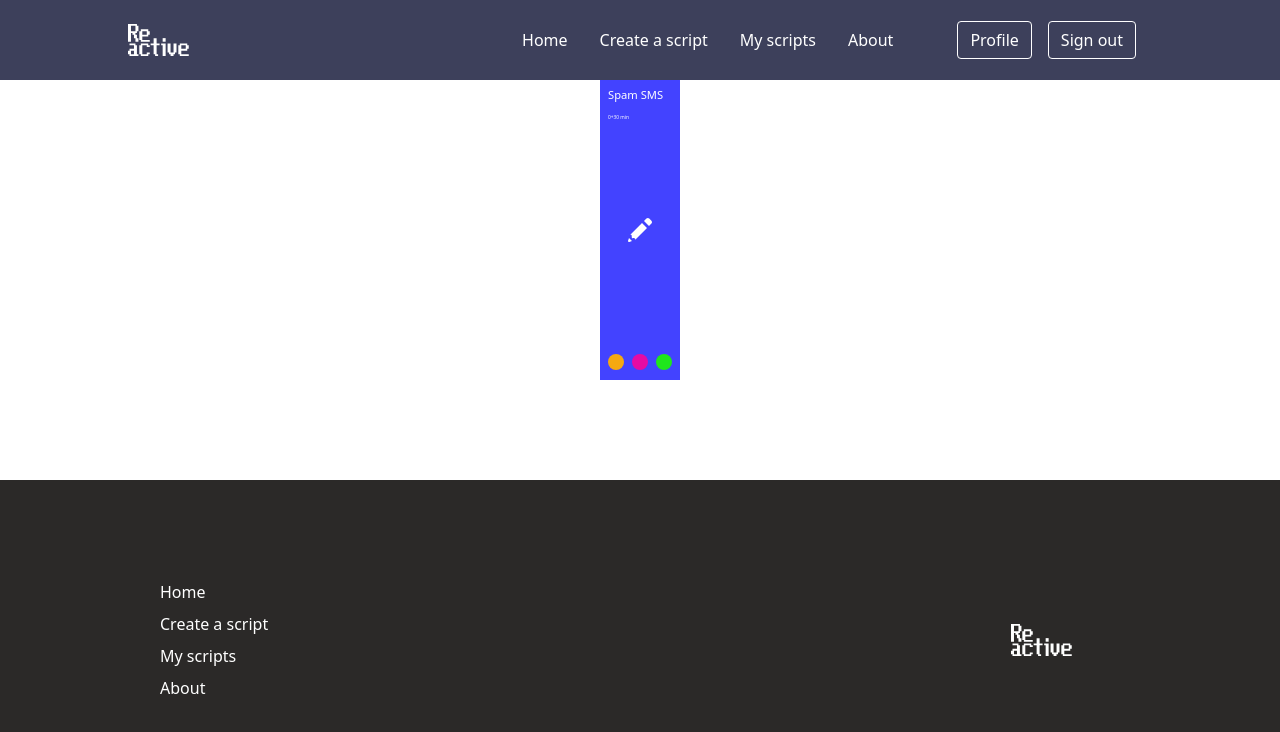
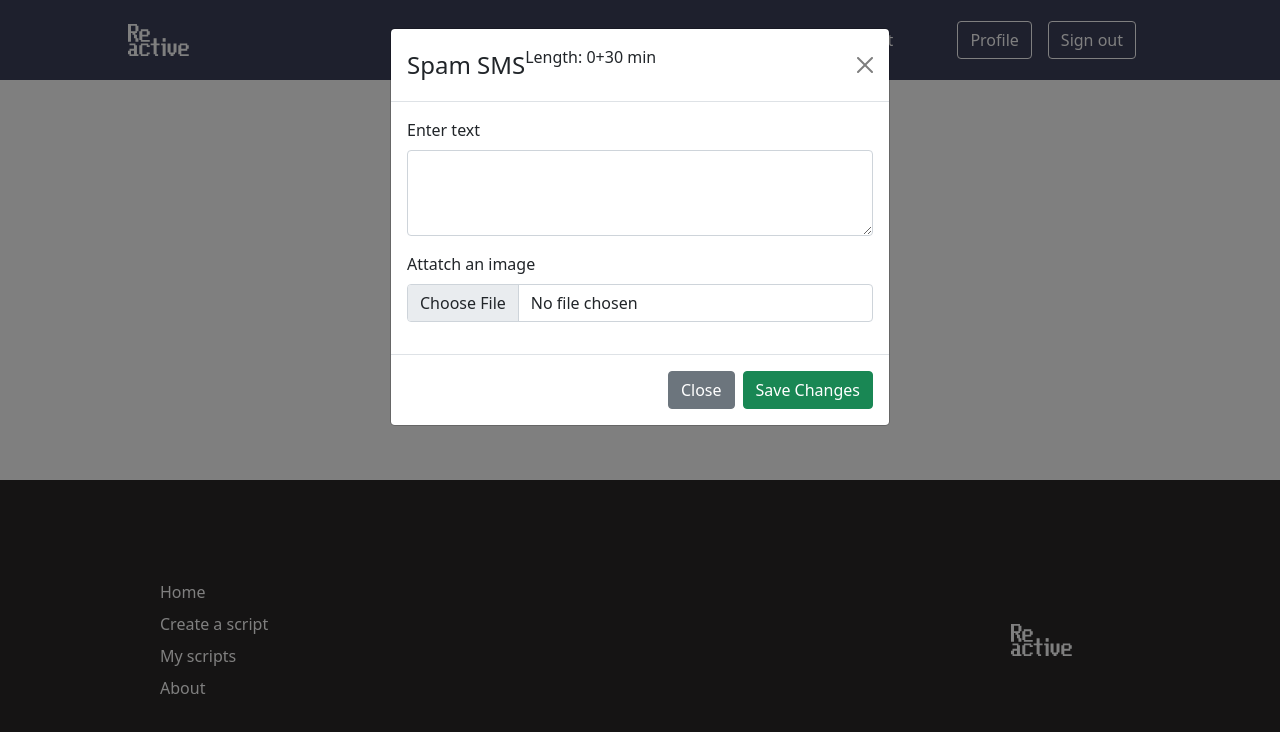
Before and after one commit to emkah4/reactive-web-app, a React (Create React App) app in the folder src/app/: page /create_a_script in a window 1280 px wide. Both pictures are taken after a click on the icon 640 px from the left and 230 px from the top of the page. Shown: the top 732 px of the page. Built offline with nearby package versions, Linux system fonts and the light colour scheme.

Commit message:
Working single event editor

```diff
--- a/src/app/public/index.html
+++ b/src/app/public/index.html
@@ -28,7 +28,10 @@
   </head>
   <body>
     <noscript>You need to enable JavaScript to run this app.</noscript>
+    <div id="backdrop-root"></div>
+    <div id="overlay-root"></div>
     <div id="root"></div>
+
     <!--
       This HTML file is a template.
       If you open it directly in the browser, you will see an empty page.
--- a/src/app/src/components/BuildScreen/BuildScreen.js
+++ b/src/app/src/components/BuildScreen/BuildScreen.js
@@ -6,13 +6,15 @@ import styles from "./BuildScreen.module.css";
 
 // Components
 import Event from "./Event/Event";
+import EventEditPopup from "./Event/EventEditPopup/EventEditPopup";
+import EventEditPopupHeader from "./Event/EventEditPopup/EventEditPopup";
 
 const BuildScreen = (props) => {
   const EVENT_MOCK = {
     event_type: "spam_sms",
     event_title: "Spam SMS",
     event_time: "0+30 min",
-    event_color: "rgb(67, 67, 255)",
+    event_color: "rgb(61, 64, 91)",
     event_groups: [
       {
         id: "g1",
@@ -35,16 +37,9 @@ const BuildScreen = (props) => {
     ],
   };
 
-  const [modalOpen, setModalOpen] = useState(false);
-
-  const eventClickHandler = (event) => {
-    modalOpen ? setModalOpen(false) : setModalOpen(true);
-    console.log(modalOpen);
-  };
-
   return (
     <div className={styles.container}>
-      <Event onClick={eventClickHandler} event_data={EVENT_MOCK}></Event>
+      <Event event_data={EVENT_MOCK}></Event>
     </div>
   );
 };
--- a/src/app/src/components/BuildScreen/Event/Event.js
+++ b/src/app/src/components/BuildScreen/Event/Event.js
@@ -1,4 +1,4 @@
-import React from "react";
+import React, { useState } from "react";
 
 // Styles
 import style from "./Event.module.css";
@@ -6,21 +6,42 @@ import style from "./Event.module.css";
 // Components
 import EventIcon from "./EventIcon";
 import EventGroup from "./EventGroups";
+import EventEditPopup from "./EventEditPopup/EventEditPopup";
 
 const Event = (props) => {
+  // Popup states
+  const [show, setShow] = useState(false);
+
+  const handleClose = () => {
+    setShow(false);
+    console.log("Close");
+  };
+  const handleShow = (event) => {
+    setShow(true);
+    console.log("Show");
+  };
+
   return (
-    <div className={style.container} onClick={props.onClick}>
+    <div className={style.container}>
       <div
         className={style.event}
         style={{ background: props.event_data.event_color }}
       >
         <div className={style.text_container}>
-          <h6>{props.event_data.event_title}</h6>
+          <h3>{props.event_data.event_title}</h3>
           <span>{props.event_data.event_time}</span>
         </div>
-        <div className={style.edit}>
+        <div className={style.edit} onClick={handleShow}>
           <EventIcon fill="ffffff" />
         </div>
+        {show && (
+          <EventEditPopup
+            title={props.event_data.event_title}
+            show={show}
+            onClose={handleClose}
+            length={props.event_data.event_time}
+          />
+        )}
         <div className={style.groups}>
           <EventGroup groups={props.event_data.event_groups}></EventGroup>
         </div>
--- a/src/app/src/components/BuildScreen/Event/Event.module.css
+++ b/src/app/src/components/BuildScreen/Event/Event.module.css
@@ -12,7 +12,7 @@
   margin-top: 10%;
 }
 
-.event h6 {
+.event h3 {
   font-size: 0.7em;
   color: white;
   word-break: break-word;
@@ -21,7 +21,7 @@
 
 .event span {
   color: white;
-  font-size: 0.3em;
+  font-size: 0.5em;
 }
 
 .edit {
--- /dev/null
+++ b/src/app/src/components/BuildScreen/Event/EventEditPopup/EventEditPopup.js
@@ -0,0 +1,43 @@
+import React from "react";
+import ReactDOM from "react-dom";
+
+// Components bootstrap
+import Modal from "react-bootstrap/Modal";
+import Button from "react-bootstrap/Button";
+import Form from "react-bootstrap/Form";
+
+import styles from "./EventEditPopup.module.css";
+
+const EventEditPopup = (props) => {
+  return ReactDOM.createPortal(
+    <div className={styles.modal}>
+      <Modal show={props.show} onHide={props.onClose}>
+        <Modal.Header closeButton>
+          <Modal.Title>{props.title}</Modal.Title>
+          <p>Length: {props.length}</p>
+        </Modal.Header>
+        <Modal.Body>
+          <Form.Group className="mb-3" controlId="exampleForm.ControlTextarea1">
+            <Form.Label>Enter text</Form.Label>
+            <Form.Control as="textarea" rows={3} />
+          </Form.Group>
+          <Form.Group controlId="formFile" className="mb-3">
+            <Form.Label>Attatch an image</Form.Label>
+            <Form.Control type="file" />
+          </Form.Group>
+        </Modal.Body>
+        <Modal.Footer>
+          <Button variant="secondary" onClick={props.onClose}>
+            Close
+          </Button>
+          <Button variant="success" onClick={props.onClose}>
+            Save Changes
+          </Button>
+        </Modal.Footer>
+      </Modal>
+    </div>,
+    document.getElementById("overlay-root")
+  );
+};
+
+export default EventEditPopup;
--- /dev/null
+++ b/src/app/src/components/BuildScreen/Event/EventEditPopup/EventEditPopup.module.css
@@ -0,0 +1,3 @@
+.modal {
+  position: fixed;
+}
```
Also changed, not shown: 1 other file (tests, documents, lock files or other folders).
